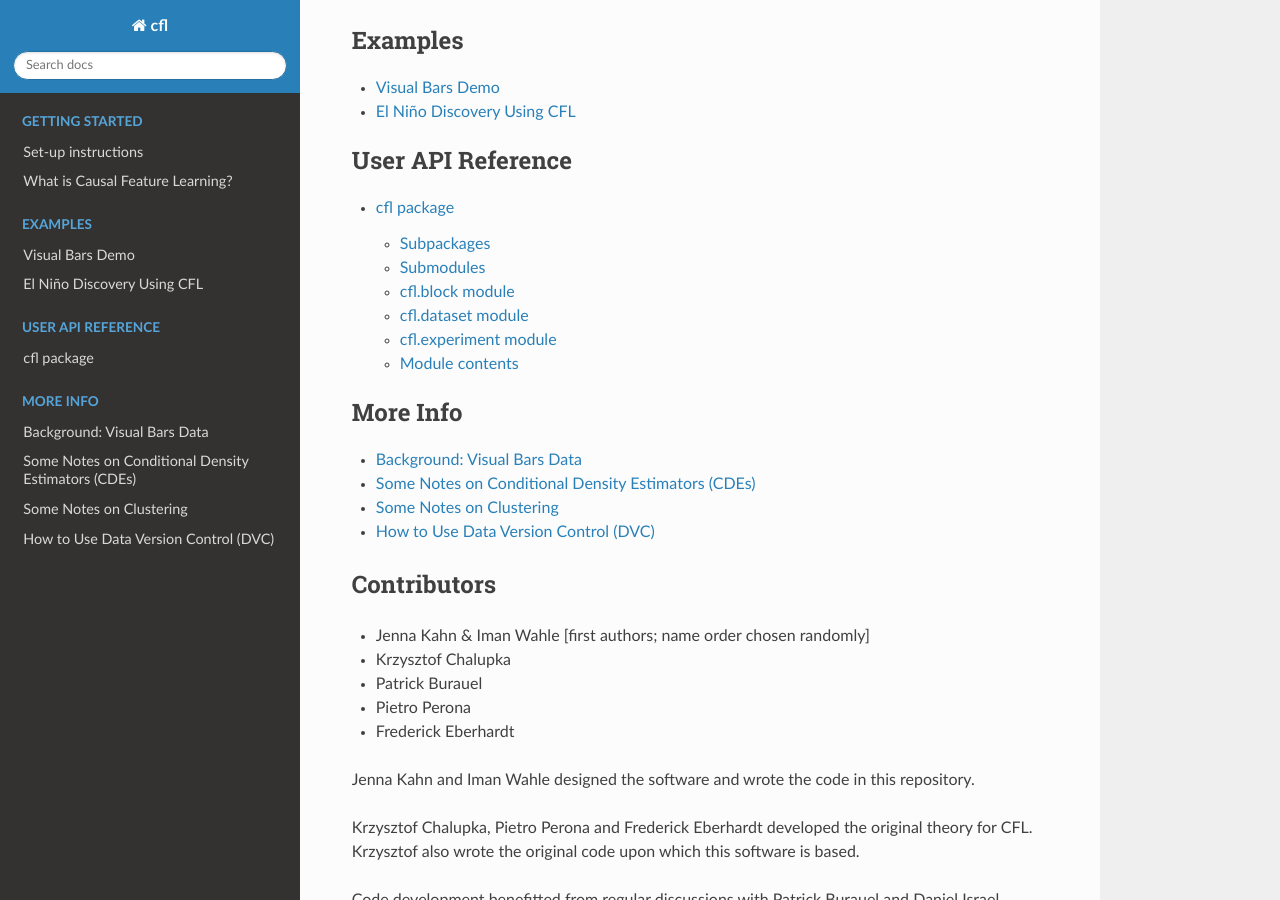
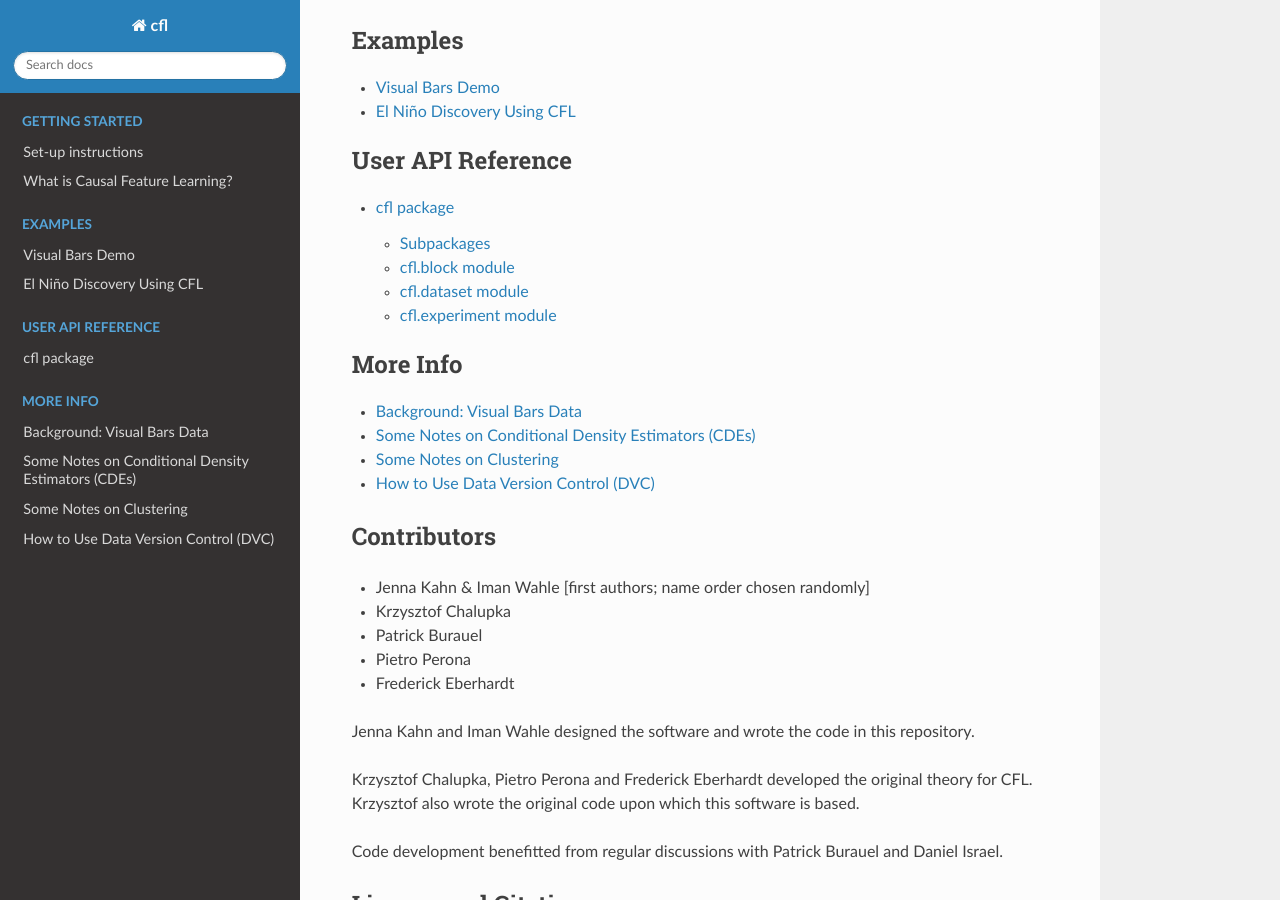
Before and after one commit to eberharf/cfl, a Sphinx documentation site: the page built from docs/source/index.rst, in a window 1280 px wide and 900 px high, scrolled down 324 px. Built offline with Sphinx 7.4.7 and the Read the Docs theme 2.0.0, drawn with Linux system fonts in a browser that asks for light colours; pages that are not in the unit, such as notebooks, are missing from menus.

Commit message:
making the table of contents nicer

```diff
--- a/docs/source/cfl.rst
+++ b/docs/source/cfl.rst
@@ -5,17 +5,13 @@
 -----------
 
 .. toctree::
-   :maxdepth: 4
+   :maxdepth: 0
 
    api/cfl.cluster_methods.rst
    api/cfl.density_estimation_methods.rst
    api/cfl.save.rst
    api/cfl.util.rst
    api/cfl.visualization_methods.rst
-
-Submodules
-----------
-
 cfl.block module
 ----------------
 
@@ -40,11 +36,3 @@
    :members:
    :undoc-members:
    :show-inheritance:
-
-Module contents
----------------
-
-.. automodule:: cfl
-   :members:
-   :undoc-members:
-   :show-inheritance:
```
